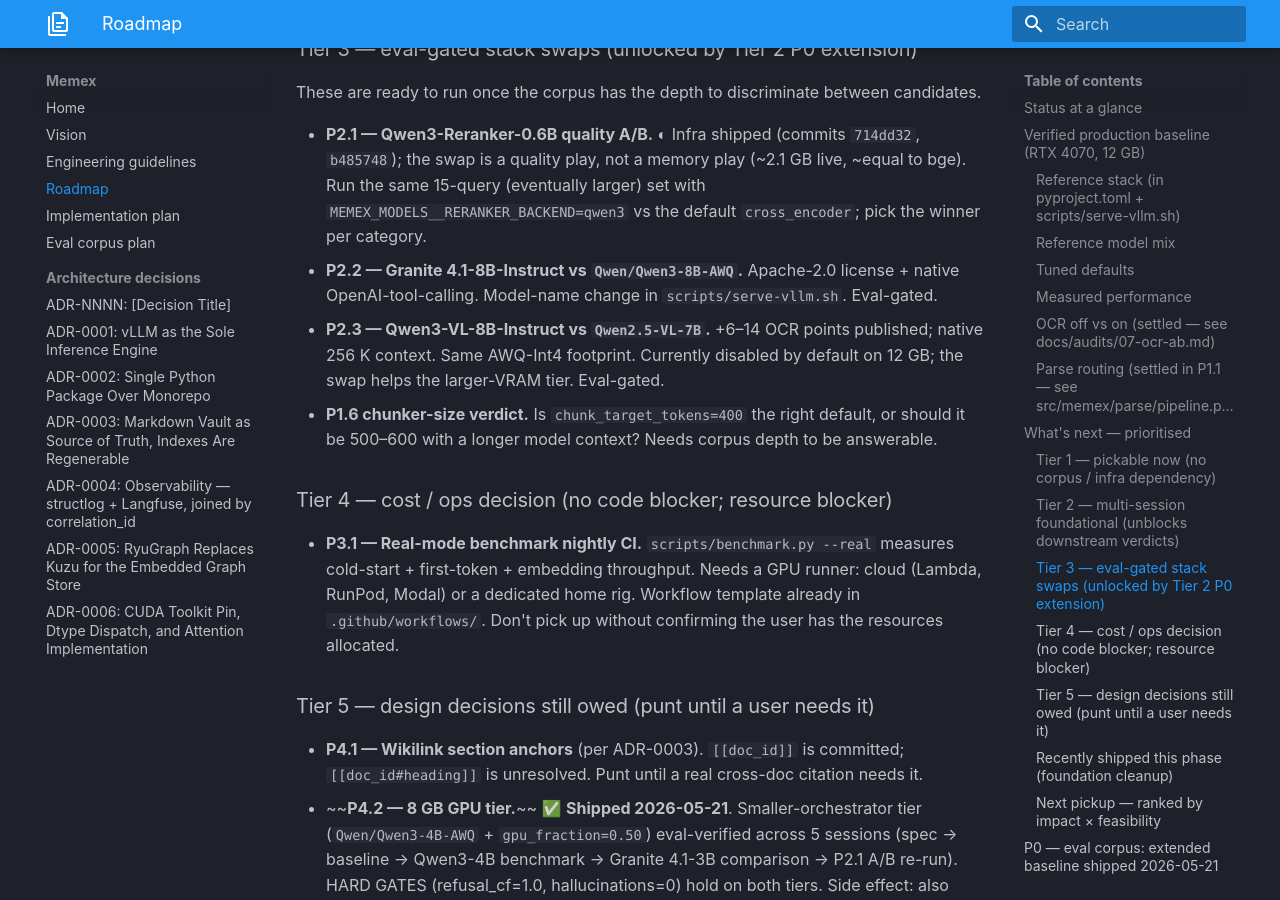
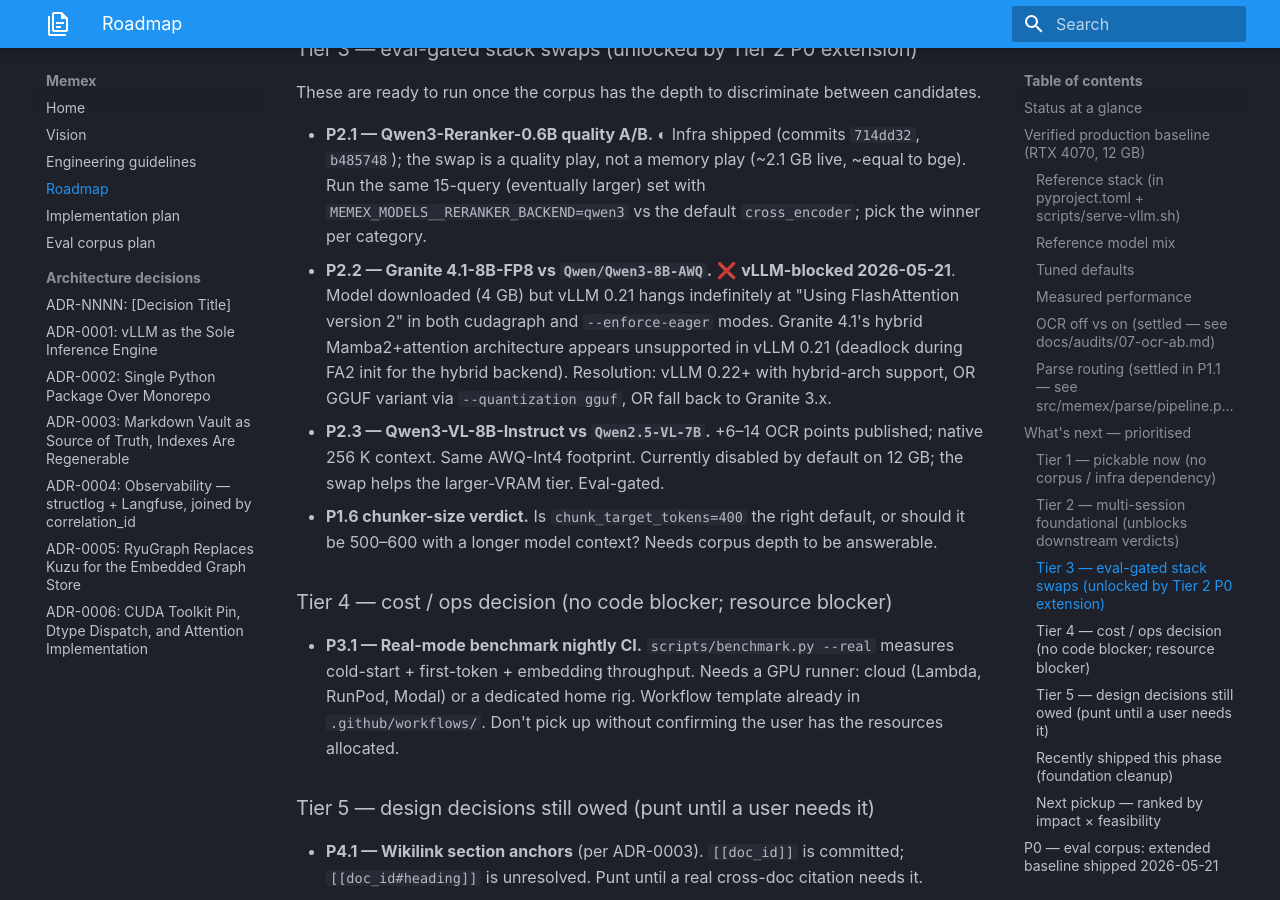
Before and after one commit to Zenetusken/memex, an MkDocs documentation site: the page built from docs/ROADMAP.md, in a window 1280 px wide and 900 px high, scrolled down 7652 px. Built offline with MkDocs 1.6.1 and Material for MkDocs 9.7.7, drawn with Linux system fonts in a browser that asks for light colours; some of the changed text lies outside the part shown.

Commit message:
docs/ROADMAP: P2.2 vLLM-blocked verdict + N1 shipped — next pickup re-rank
Two ship outcomes this turn:

1. ❌ P2.2 (Granite 4.1-8B-FP8 vs Qwen3-8B-AWQ) — attempted, BLOCKED
   in vLLM 0.21. Model downloaded successfully (4 GB) but vLLM hangs
   indefinitely at "Using FlashAttention version 2" with 0% CPU
   activity and ~10 GB VRAM held. Same behaviour in both
   cudagraph-compiled and `--enforce-eager` modes. Granite 4.1's
   hybrid Mamba2+attention architecture appears unsupported in
   vLLM 0.21 (deadlock during FA2 init for hybrid backend).
   Resolution paths captured: vLLM 0.22+ with hybrid-arch support,
   GGUF variant via `--quantization gguf`, OR fall back to
   Granite 3.x. Status row updated; "Next pickup" #2 flipped to
   ❌ struck.

2. ✅ Filler N1 — LanceDB concurrent-search smoke test (commit
   8102949). Three integration tests verify the 0.30 async surface
   tolerates burst-of-20 concurrent reads + whitelist-filtered
   search-in-docs + cross-store independence. Production
   `VectorStore` is safe under multi-/ask-concurrent load. Bonus:
   migrated deprecated `table_names()` to `list_tables()`. ROADMAP
   N-list entry struck through.

Roadmap "Next pickup" list updated:
  Old #2 (P2.2) → ❌ vLLM-blocked
  Old #3 (Filler N1/N5) → Filler N2-N8 (N1 shipped, N2-N8 remain)
  New entries: P3.3 v3 follow-ups + P2.3 stay at #4/#5

Memory tracker (next_priorities.md + MEMORY.md) synced.

No code changes beyond what's already in commit 8102949.

Co-Authored-By: Claude Opus 4.7 <noreply@anthropic.com>

```diff
--- a/docs/ROADMAP.md
+++ b/docs/ROADMAP.md
@@ -134,7 +134,7 @@ These need session-spanning investment but their completion unlocks several down
 These are ready to run once the corpus has the depth to discriminate between candidates.
 
 - **P2.1 — Qwen3-Reranker-0.6B quality A/B.** ◐ Infra shipped (commits `714dd32`, `b485748`); the swap is a quality play, not a memory play (~2.1 GB live, ~equal to bge). Run the same 15-query (eventually larger) set with `MEMEX_MODELS__RERANKER_BACKEND=qwen3` vs the default `cross_encoder`; pick the winner per category.
-- **P2.2 — Granite 4.1-8B-Instruct vs `Qwen/Qwen3-8B-AWQ`.** Apache-2.0 license + native OpenAI-tool-calling. Model-name change in `scripts/serve-vllm.sh`. Eval-gated.
+- **P2.2 — Granite 4.1-8B-FP8 vs `Qwen/Qwen3-8B-AWQ`.** ❌ **vLLM-blocked 2026-05-21**. Model downloaded (4 GB) but vLLM 0.21 hangs indefinitely at "Using FlashAttention version 2" in both cudagraph and `--enforce-eager` modes. Granite 4.1's hybrid Mamba2+attention architecture appears unsupported in vLLM 0.21 (deadlock during FA2 init for the hybrid backend). Resolution: vLLM 0.22+ with hybrid-arch support, OR GGUF variant via `--quantization gguf`, OR fall back to Granite 3.x.
 - **P2.3 — Qwen3-VL-8B-Instruct vs `Qwen2.5-VL-7B`.** +6–14 OCR points published; native 256 K context. Same AWQ-Int4 footprint. Currently disabled by default on 12 GB; the swap helps the larger-VRAM tier. Eval-gated.
 - **P1.6 chunker-size verdict.** Is `chunk_target_tokens=400` the right default, or should it be 500–600 with a longer model context? Needs corpus depth to be answerable.
 
@@ -161,7 +161,7 @@ These are ready to run once the corpus has the depth to discriminate between can
 
 1. ~~**🏗️ P3.3 chart-OCR pass over Docling figures**~~ — ✅ **Infrastructure shipped 2026-05-21 (mixed verdict; default OFF)**. 5 + 3 sessions total. Layered defense (pre-filter via Docling's built-in `DocumentPictureClassifier` + heuristic cleanup of DePlot output) progressively recovered 1→2→4 of the 9 baseline-answered queries. HARD GATES preserved at every stage (`refusal_cf=1.0`, hallucinations=0). **But chart-OCR enrichment shifts retrieval rankings**: +1 chart-numeric query gained (Q21 `-minimal` flag overhead) but −6 prose queries regressed (chart-extracted blocks outrank the prose-bearing chunks for unrelated queries). Net −5 ANS on this prose-heavy corpus; would likely flip positive on chart-heavy corpora (dashboards, scientific figures). Default `MEMEX_PARSE__DISABLE_CHART_OCR=True`; opt-in via env var. Three follow-up paths remain queued in `p33_tracker.md`: (a) autoawq/transformers compat → Qwen2.5-VL retry, (b) ADR amendment for `trust_remote_code` → OneChart retry, (c) understanding why chart-extracted blocks perturb retrieval (per-chunk weighting or de-embedding the chart annotations).
 2. **🎯 P0 corpus extension — multi-doc / multi-category** (Tier 2, multi-session). Within-category variance (3-5 slide decks) AND breadth across the other 6 categories. The current P4.2 + P2.1 verdicts are sourced from one corpus and one document; multi-doc would test generalisability.
-3. **🧰 Filler N1/N5** — Tier 1 atomic nits, <1 hour each. Useful when a contained scope is wanted.
+3. **🧰 Filler N2-N8** — Tier 1 atomic nits, <1 hour each. N1 ✅ shipped 2026-05-21 (LanceDB concurrent-search smoke; 3 new integration tests verify burst-of-20 concurrent reads + whitelist-filtered search-in-docs + multi-store independence + lancedb 0.30 deprecation cleanup). Remaining: N2-N8.
 4. **🪜 P2.2** (Granite vs Qwen3 at 8B orchestrator level) and **P2.3** (Qwen3-VL vs Qwen2.5-VL VLM swap). Single-session each; both should now respect the bounded-schema + KV-cache-dtype configurability that P4.2 shipped.
 
 Items below (P3.1 benchmark CI / P4.1 wikilink anchors / P4.3 trace retention) stay queued; pickup needs an external trigger (GPU runner commit, real cross-doc citation, Langfuse self-host).
@@ -325,7 +325,7 @@ Routes slide-deck-shaped documents to Docling instead of PyMuPDF via a new Tier
 
 When bored, working from `docs/audits/00-synthesis.md`:
 
-- **N1** — LanceDB concurrent-search smoke test
+- ~~**N1**~~ ✅ shipped 2026-05-21 — LanceDB concurrent-search smoke test (3 integration tests; verified async surface tolerates burst-of-20 concurrent reads; multi-store independence + lancedb 0.30 deprecation cleanup as a bonus)
 - **N2** — `FTSStore` explicit `asyncio.Lock` for future `transaction()` use
 - **N3** — `configure_client` should close prior `_client` on re-call (httpx pool linger)
 - **N4** — Verify `GraphStore.close()` is no-op-safe on current ryugraph (Kuzu lineage needed it)
```
